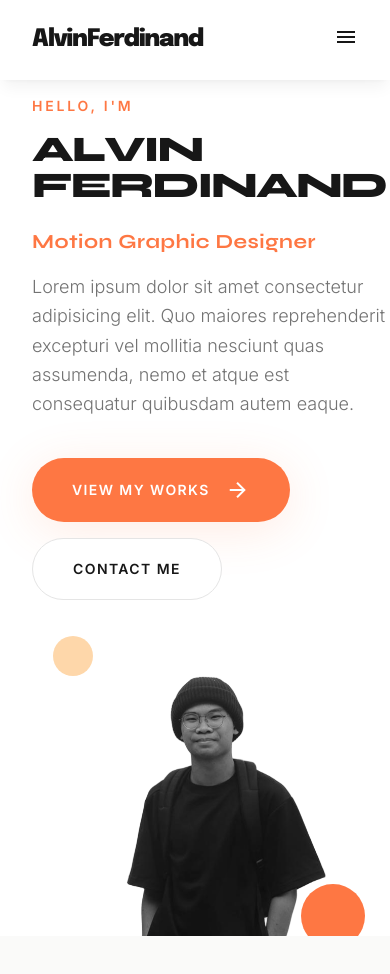
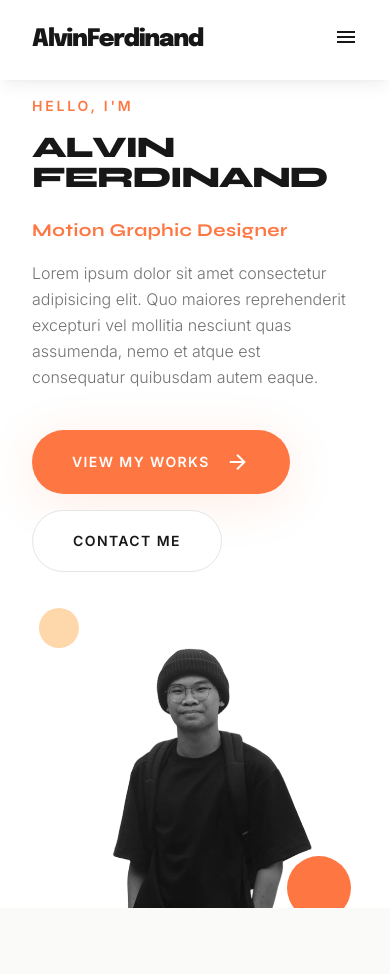
Before and after one commit to Vanotech-Dev/alvinFerdinand, a React (Vite) app: page / in a window 390 px wide. Shown: the top 974 px of the page. Built offline with nearby package versions, Linux system fonts and the light colour scheme.

Commit message:
fix: fixing mobile responsive

```diff
--- a/src/App.jsx
+++ b/src/App.jsx
@@ -63,12 +63,12 @@ function App() {
             {/* Right: Introduction */}
             <div className="reveal order-1 lg:order-2">
               <p className="text-primary-container text-sm font-semibold uppercase tracking-[0.2em] mb-4 font-label">Hello, I'm</p>
-              <h1 className="font-headline text-4xl sm:text-5xl md:text-6xl font-extrabold leading-none tracking-tighter mb-6 uppercase text-neutral-900">
+              <h1 className="font-headline text-3xl sm:text-5xl md:text-6xl font-extrabold leading-none tracking-tighter mb-6 uppercase text-neutral-900">
                 Alvin <br />Ferdinand
               </h1>
               <div className="space-y-4 mb-10">
-                <p className="text-primary-container text-xl font-medium tracking-wide font-headline">Motion Graphic Designer</p>
-                <p className="text-neutral-500 text-lg md:text-xl font-light leading-relaxed max-w-lg">
+                <p className="text-primary-container text-lg sm:text-xl font-medium tracking-wide font-headline">Motion Graphic Designer</p>
+                <p className="text-neutral-500 text-base md:text-xl font-light leading-relaxed max-w-lg">
                   Lorem ipsum dolor sit amet consectetur adipisicing elit. Quo maiores reprehenderit excepturi vel mollitia nesciunt quas assumenda, nemo et atque est consequatur quibusdam autem eaque.
                 </p>
               </div>
```
